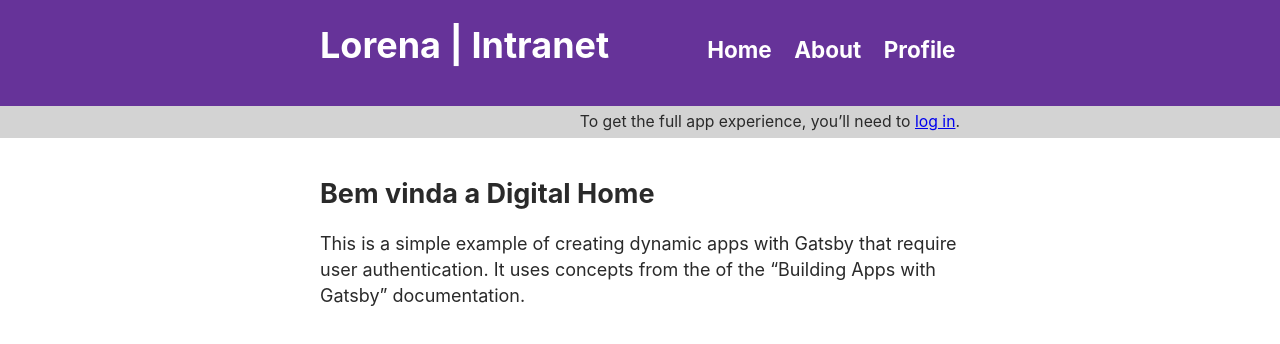
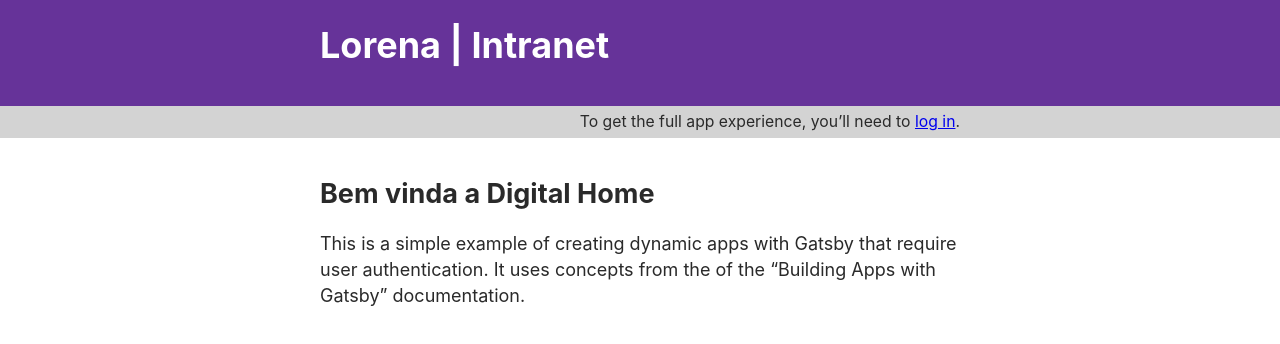
Before and after one commit to Lorena/simple-auth, a Gatsby site: page / in a window 1280 px wide. Built offline with nearby package versions, Linux system fonts and the light colour scheme; Gatsby itself is replaced by a stand-in of ours.

Commit message:
Create menu autheticated

```diff
--- a/src/components/Header/index.js
+++ b/src/components/Header/index.js
@@ -1,6 +1,8 @@
 import React from "react"
 import { Link } from "gatsby"
 import Status from "../Status"
+import { isLoggedIn } from "../../utils/auth"
+
 
 import styles from "./header.module.css"
 
@@ -12,21 +14,18 @@
           to="/"
           className={`${styles[`header__link`]} ${
             styles[`header__link--home`]
-          }`}
-        >
+          }`}>
           Lorena | Intranet
         </Link>
       </h1>
       <nav role="main" className={styles[`header__nav`]}>
-        <Link to="/app/home" className={styles[`header__link`]}>
-          Home
-        </Link>
-        <Link to="/app/about" className={styles[`header__link`]}>
-          About
-        </Link>
-        <Link to="/app/profile" className={styles[`header__link`]}>
-          Profile
-        </Link>
+        {isLoggedIn() &&
+          <div>
+            <Link to="/app/home" className={styles[`header__link`]}>Home</Link>
+            <Link to="/app/about" className={styles[`header__link`]}>About</Link>
+            <Link to="/app/profile" className={styles[`header__link`]}>Profile</Link>
+          </div>
+        }
       </nav>
     </div>
     <Status />
```
